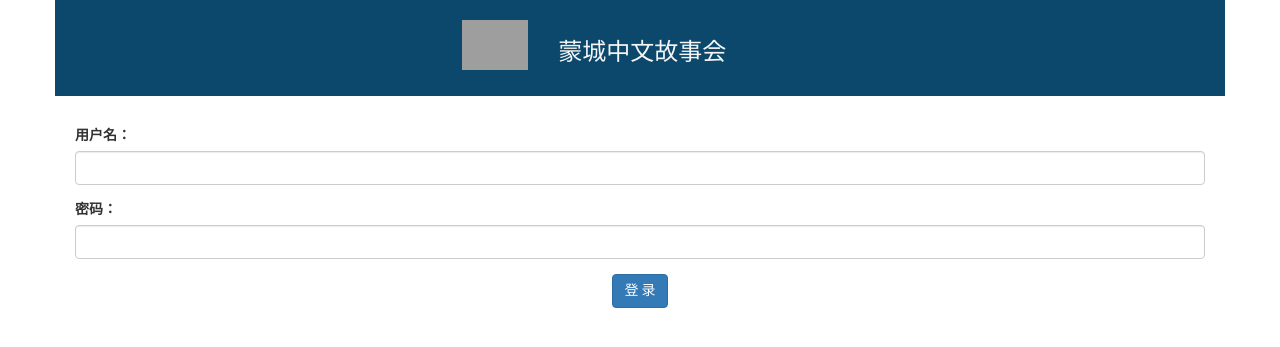
After one commit to wangguanzhou/mtlstory, a Django app: template templates/adminlogin.html in a window 1280 px wide. The commit adds this page. Shown: the top 347 px of the page. Run offline with Django 3.2, Linux system fonts and the light colour scheme; the template is opened without the code that fills it, so the values that code supplies are empty; some libraries are stand-ins or nearby versions; grey boxes are pictures that could not be loaded.

Commit message:
admin login function

```diff
--- a/mtlstory/urls.py
+++ b/mtlstory/urls.py
@@ -21,5 +21,6 @@ from website import views
 
 urlpatterns = [
 	url(r'^$', views.homepage),
+    url(r'^mtlstory/admin/', views.adminlogin)
     url(r'^admin/', admin.site.urls),
 ] + static(settings.STATIC_URL, document_root=settings.STATIC_ROOT)
--- /dev/null
+++ b/templates/adminlogin.html
@@ -0,0 +1,25 @@
+{% extends "./base.html" %}
+{% load static %}
+
+{% block admin-login %}
+
+<div class="container">
+    <div class="row" style="padding: 30px 20px;">
+        <form class="form" id="admin-login" method="POST">
+        {% csrf_token %}
+            <div class="form-group">
+                <label for="">用户名：</label>
+                <input type="text" class="form-control" id="admin-name">
+            </div>
+            <div class="form-group">
+                <label for="">密码：</label>
+                <input type="text" class="form-control" id="admin-pwd">
+            </div>
+            <div class="text-center">
+                <button type="submit" class="btn btn-primary">登  录</button>
+            </div>
+        </form>
+    </div>
+</div>
+
+{% endblock %}
--- a/templates/base.html
+++ b/templates/base.html
@@ -98,6 +98,8 @@
   {% block home-content %}
   {% endblock %}
 
+  {% block admin-login %}
+  {% endblock %}
 
 </body>
 </html>
--- a/website/views.py
+++ b/website/views.py
@@ -6,3 +6,8 @@ from django.http import HttpResponse
 def homepage(request):
 	context = {}
 	return render(request, 'homepage.html', context)
+
+
+def adminlogin(request):
+	context = {}
+	return render(request, 'adminlogin.html', context)
```
